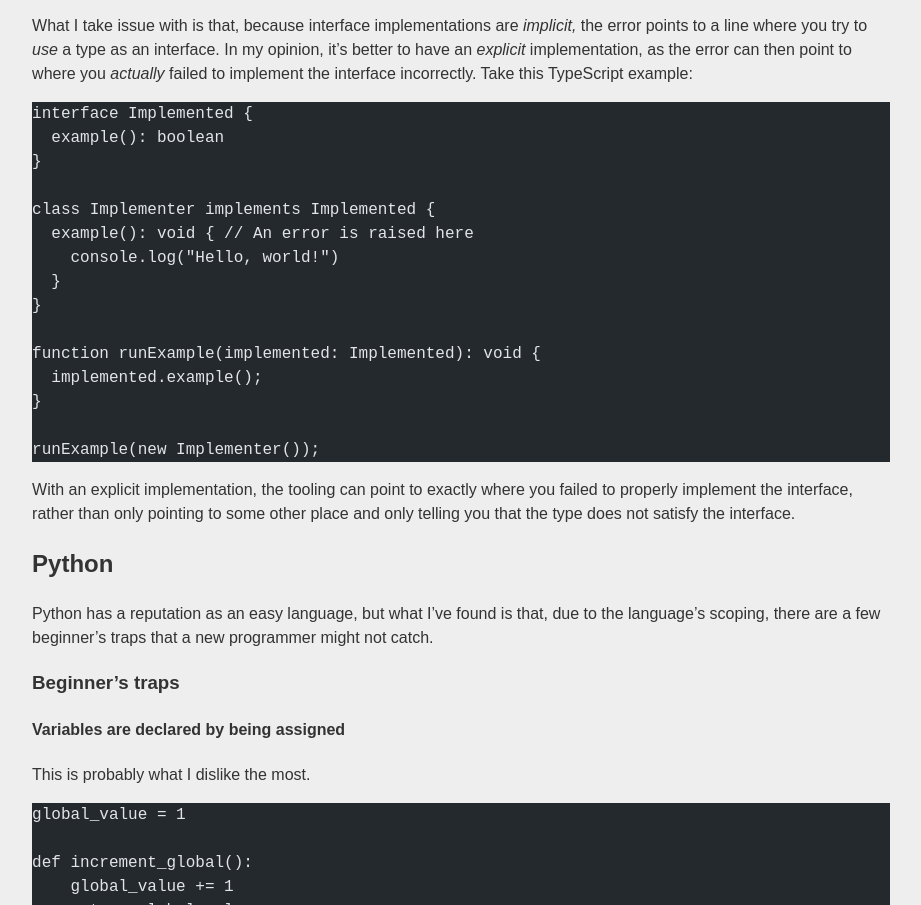
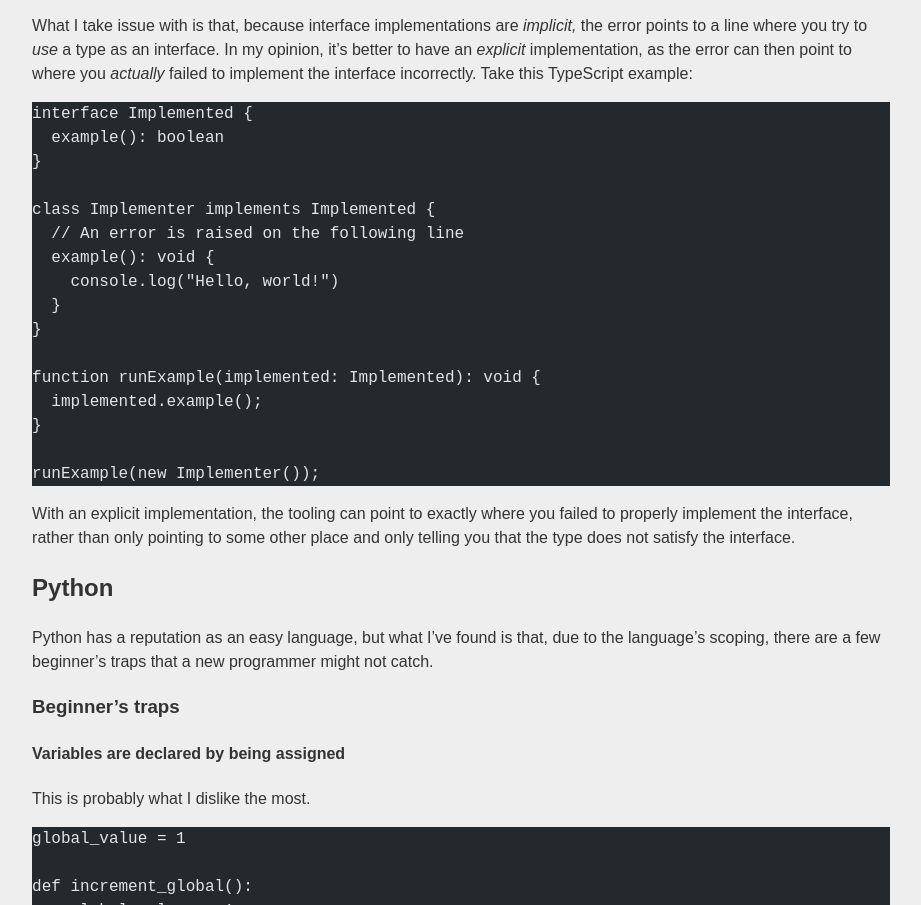
Before and after one commit to spenserblack/spenserblack.github.io, an Astro site: page /blog/posts/1-programming-languages in a window 1280 px wide. Shown: the part 4044-4949 px from the top of the page, without its empty margins (179-1100 px from the left). Built offline with nearby package versions, Linux system fonts and the light colour scheme; Astro itself is replaced by a stand-in of ours; code samples lack their colours.

Commit message:
Move comment in example

```diff
--- a/src/pages/blog/posts/1-programming-languages.md
+++ b/src/pages/blog/posts/1-programming-languages.md
@@ -198,7 +198,8 @@ interface Implemented {
 }
 
 class Implementer implements Implemented {
-  example(): void { // An error is raised here
+  // An error is raised on the following line
+  example(): void {
     console.log("Hello, world!")
   }
 }
```
